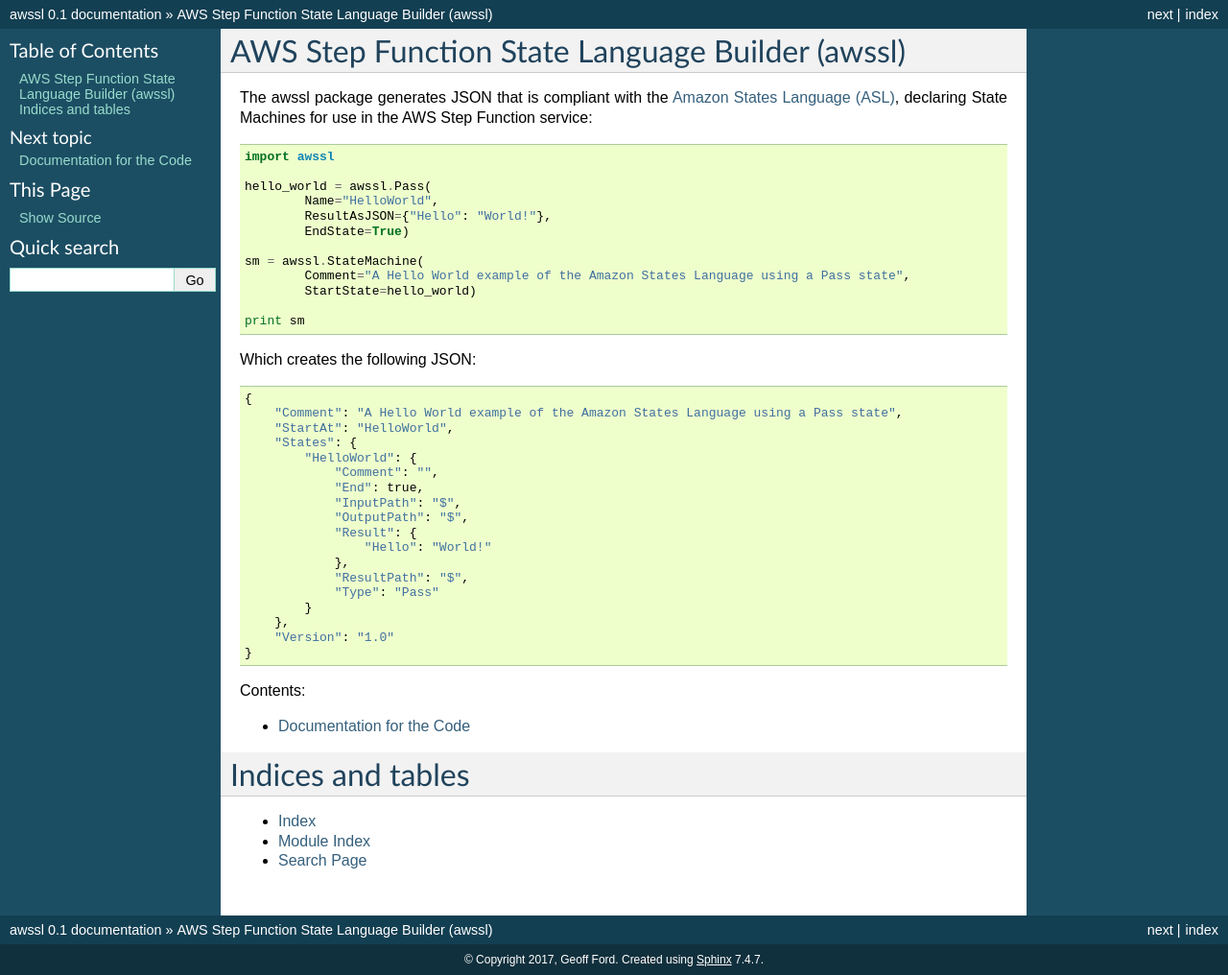
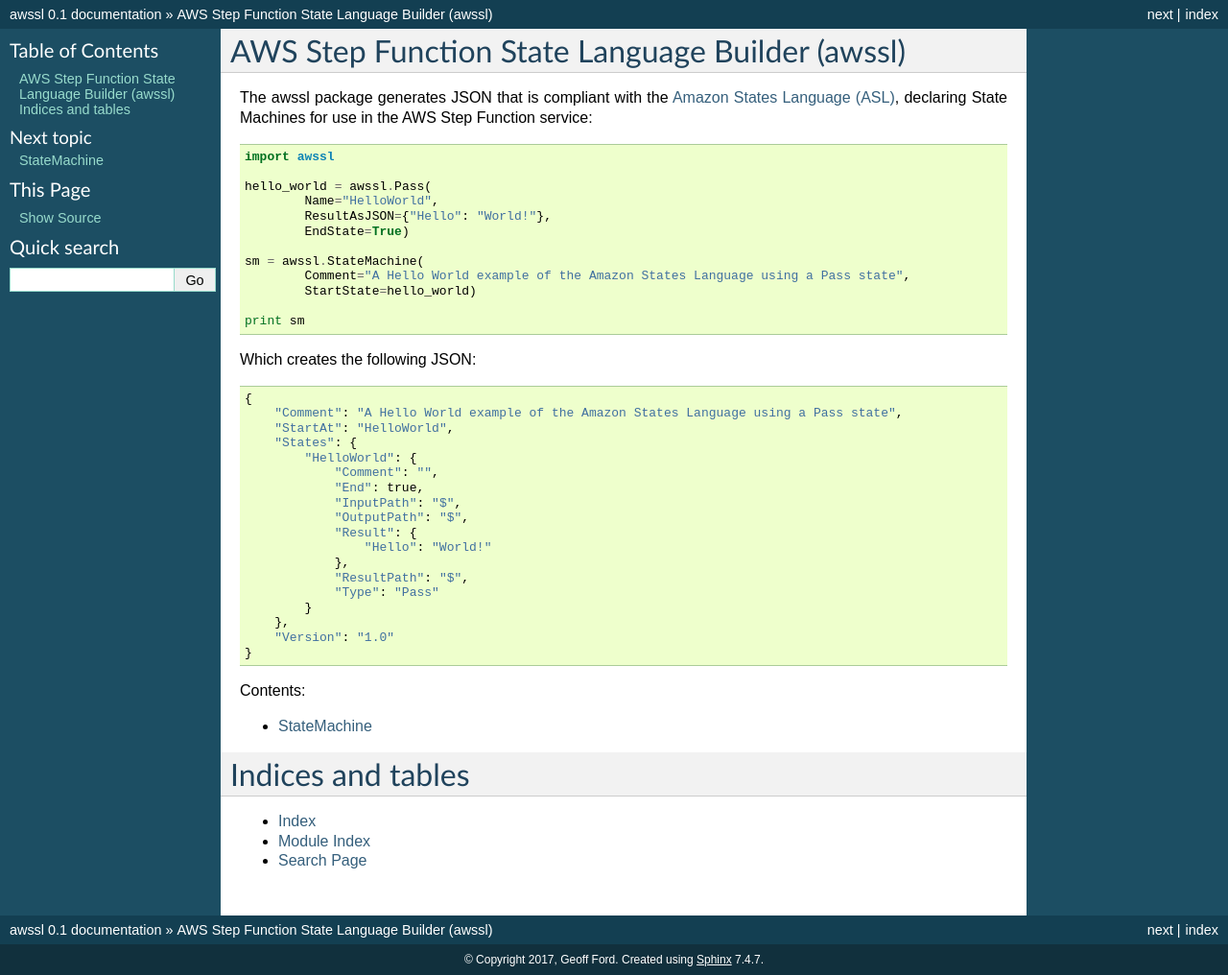
Before and after one commit to gford1000/awssl, a Sphinx documentation site: the page built from docs/source/index.rst, in a window 1280 px wide. Shown: the whole page at 96% size. Built offline with Sphinx 7.4.7, drawn with Linux system fonts in a browser that asks for light colours.

Commit message:
Amended doc contents

```diff
--- a/docs/source/index.rst
+++ b/docs/source/index.rst
@@ -41,7 +41,7 @@
    :maxdepth: 2
    :caption: Contents:
 
-   code
+   state_machine
 
 
 
--- a/docs/source/code.rst
+++ b/docs/source/state_machine.rst
@@ -1,4 +1,4 @@
-Documentation for the Code
+StateMachine
 **************************
 
 .. automodule:: awssl
```
